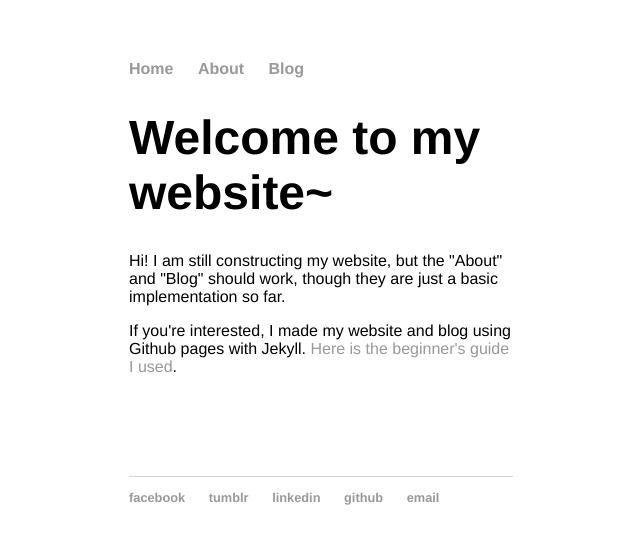
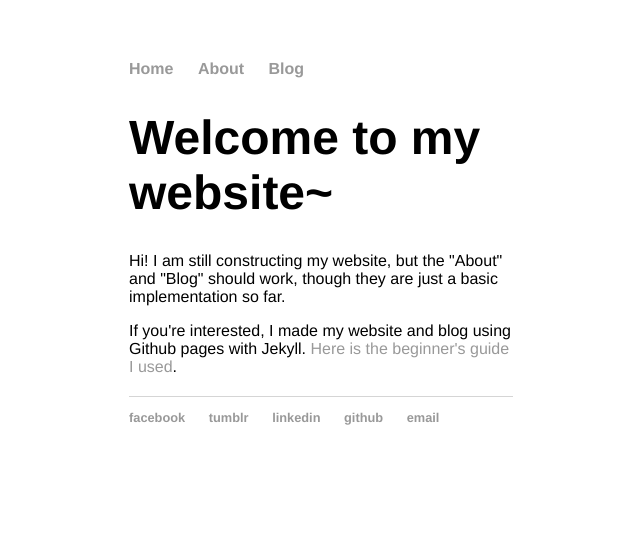
Before and after one commit to aamirazh/aamirazhar.me-backup, a Jekyll site: the page built from index.html, in a window 1280 px wide. Shown: the top 544 px of the page, without its empty margins (319-959 px from the left). Built offline with Jekyll 4.4.1, drawn with Linux system fonts in a browser that asks for light colours; the list of posts is cut into pages by our own code.

Commit message:
footer hack to fix margin

```diff
--- a/css/footer.css
+++ b/css/footer.css
@@ -10,7 +10,7 @@ body {
   width: 30%;
 }
 footer {
-  margin-top: 100px;
+  margin-top: 20px;
   border-top: 1px solid #d5d5d5;
   font-size: .8em;
 }
```
